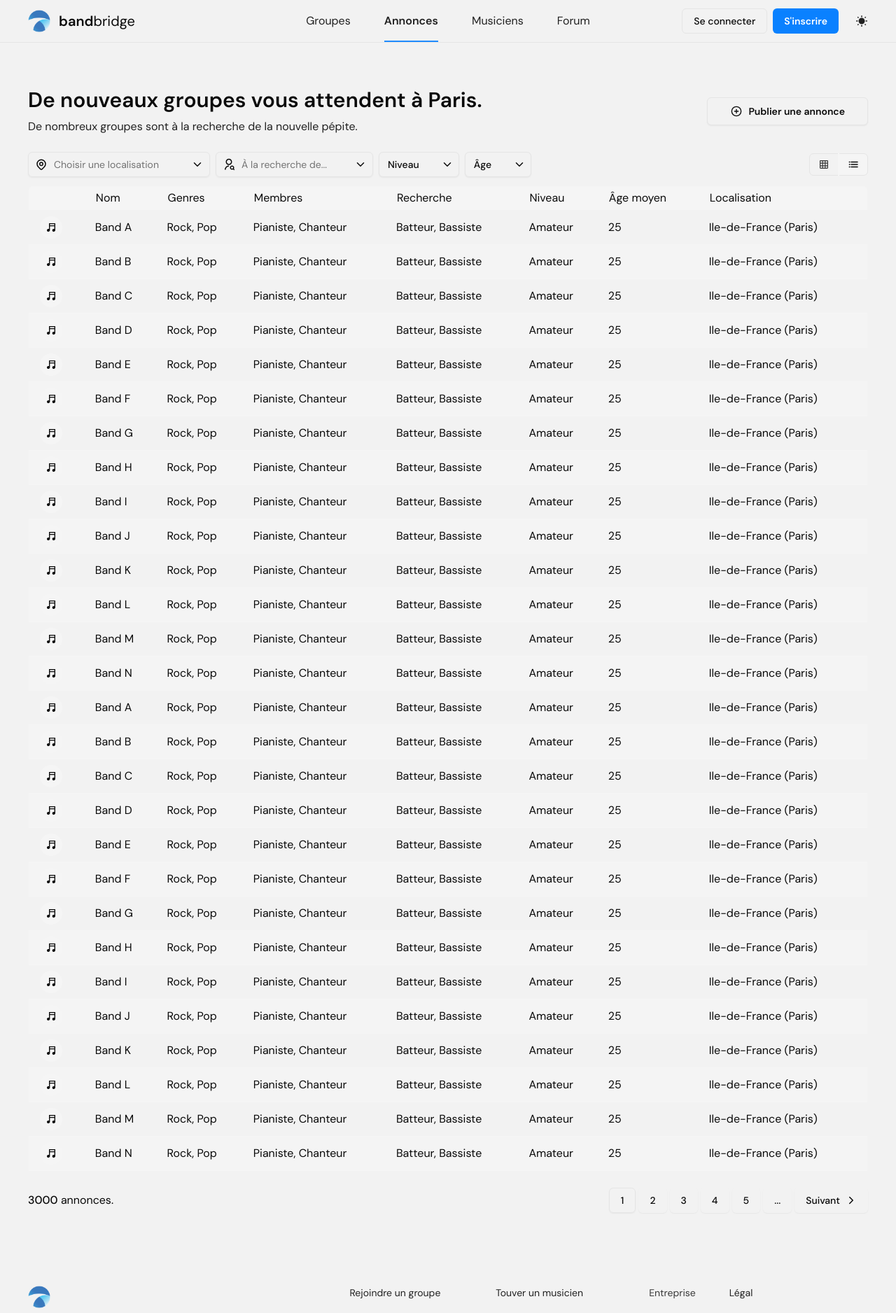
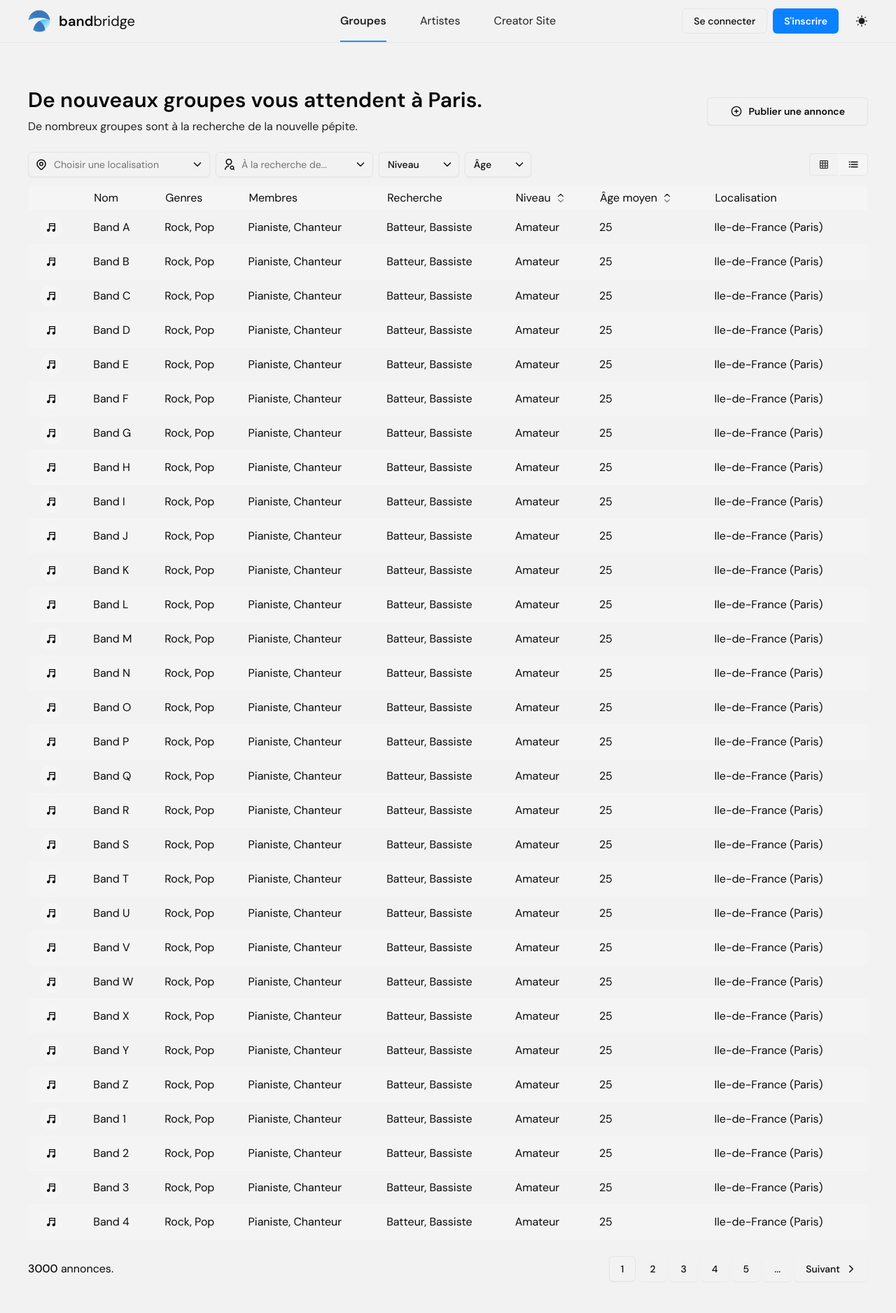
Before and after one commit to maxess3/bandbridge, a Next.js app in the folder client/: page /ads in a window 1280 px wide. Shown: the top 1876 px of the page at 70% size. Built offline with nearby package versions, Linux system fonts and the light colour scheme.

Commit message:
Add nextjs top loader

```diff
--- a/client/app/data.js
+++ b/client/app/data.js
@@ -141,7 +141,7 @@ export const DATA = [
     },
     {
         bandImage: "image",
-        bandName: "Band A",
+        bandName: "Band O",
         genres: ["Rock", "Pop"],
         bandSize: ["Pianiste", "Chanteur"],
         neededMusicians: ["Batteur", "Bassiste"],
@@ -151,7 +151,7 @@ export const DATA = [
     },
     {
         bandImage: "image",
-        bandName: "Band B",
+        bandName: "Band P",
         genres: ["Rock", "Pop"],
         bandSize: ["Pianiste", "Chanteur"],
         neededMusicians: ["Batteur", "Bassiste"],
@@ -161,7 +161,7 @@ export const DATA = [
     },
     {
         bandImage: "image",
-        bandName: "Band C",
+        bandName: "Band Q",
         genres: ["Rock", "Pop"],
         bandSize: ["Pianiste", "Chanteur"],
         neededMusicians: ["Batteur", "Bassiste"],
@@ -171,7 +171,7 @@ export const DATA = [
     },
     {
         bandImage: "image",
-        bandName: "Band D",
+        bandName: "Band R",
         genres: ["Rock", "Pop"],
         bandSize: ["Pianiste", "Chanteur"],
         neededMusicians: ["Batteur", "Bassiste"],
@@ -181,7 +181,7 @@ export const DATA = [
     },
     {
         bandImage: "image",
-        bandName: "Band E",
+        bandName: "Band S",
         genres: ["Rock", "Pop"],
         bandSize: ["Pianiste", "Chanteur"],
         neededMusicians: ["Batteur", "Bassiste"],
@@ -191,7 +191,7 @@ export const DATA = [
     },
     {
         bandImage: "image",
-        bandName: "Band F",
+        bandName: "Band T",
         genres: ["Rock", "Pop"],
         bandSize: ["Pianiste", "Chanteur"],
         neededMusicians: ["Batteur", "Bassiste"],
@@ -201,7 +201,7 @@ export const DATA = [
     },
     {
         bandImage: "image",
-        bandName: "Band G",
+        bandName: "Band U",
         genres: ["Rock", "Pop"],
         bandSize: ["Pianiste", "Chanteur"],
         neededMusicians: ["Batteur", "Bassiste"],
@@ -211,7 +211,7 @@ export const DATA = [
     },
     {
         bandImage: "image",
-        bandName: "Band H",
+        bandName: "Band V",
         genres: ["Rock", "Pop"],
         bandSize: ["Pianiste", "Chanteur"],
         neededMusicians: ["Batteur", "Bassiste"],
@@ -221,7 +221,7 @@ export const DATA = [
     },
     {
         bandImage: "image",
-        bandName: "Band I",
+        bandName: "Band W",
         genres: ["Rock", "Pop"],
         bandSize: ["Pianiste", "Chanteur"],
         neededMusicians: ["Batteur", "Bassiste"],
@@ -231,7 +231,7 @@ export const DATA = [
     },
     {
         bandImage: "image",
-        bandName: "Band J",
+        bandName: "Band X",
         genres: ["Rock", "Pop"],
         bandSize: ["Pianiste", "Chanteur"],
         neededMusicians: ["Batteur", "Bassiste"],
@@ -241,7 +241,7 @@ export const DATA = [
     },
     {
         bandImage: "image",
-        bandName: "Band K",
+        bandName: "Band Y",
         genres: ["Rock", "Pop"],
         bandSize: ["Pianiste", "Chanteur"],
         neededMusicians: ["Batteur", "Bassiste"],
@@ -251,7 +251,7 @@ export const DATA = [
     },
     {
         bandImage: "image",
-        bandName: "Band L",
+        bandName: "Band Z",
         genres: ["Rock", "Pop"],
         bandSize: ["Pianiste", "Chanteur"],
         neededMusicians: ["Batteur", "Bassiste"],
@@ -261,7 +261,7 @@ export const DATA = [
     },
     {
         bandImage: "image",
-        bandName: "Band M",
+        bandName: "Band 1",
         genres: ["Rock", "Pop"],
         bandSize: ["Pianiste", "Chanteur"],
         neededMusicians: ["Batteur", "Bassiste"],
@@ -271,7 +271,27 @@ export const DATA = [
     },
     {
         bandImage: "image",
-        bandName: "Band N",
+        bandName: "Band 2",
+        genres: ["Rock", "Pop"],
+        bandSize: ["Pianiste", "Chanteur"],
+        neededMusicians: ["Batteur", "Bassiste"],
+        bandLevel: "Amateur",
+        avgAge: 25,
+        location: "Ile-de-France (Paris)",
+    },
+    {
+        bandImage: "image",
+        bandName: "Band 3",
+        genres: ["Rock", "Pop"],
+        bandSize: ["Pianiste", "Chanteur"],
+        neededMusicians: ["Batteur", "Bassiste"],
+        bandLevel: "Amateur",
+        avgAge: 25,
+        location: "Ile-de-France (Paris)",
+    },
+    {
+        bandImage: "image",
+        bandName: "Band 4",
         genres: ["Rock", "Pop"],
         bandSize: ["Pianiste", "Chanteur"],
         neededMusicians: ["Batteur", "Bassiste"],
--- a/client/app/layout.tsx
+++ b/client/app/layout.tsx
@@ -1,5 +1,7 @@
 import { Providers } from "./providers";
 import type { Metadata } from "next";
+
+import NextTopLoader from "nextjs-toploader";
 
 import { DM_Sans } from "next/font/google";
 
@@ -11,7 +13,7 @@ import Footer from "@/components/Footer";
 const DM = DM_Sans({
   weight: ["400", "500", "600", "700"],
   subsets: ["latin"],
-  variable: "--font-host-grotesk",
+  variable: "--font-dm-sans",
   display: "swap",
   adjustFontFallback: false,
 });
@@ -32,6 +34,7 @@ export default function RootLayout({
         className={`${DM.className} antialiased min-h-screen flex flex-col`}
       >
         <Providers>
+          <NextTopLoader showSpinner={false} height={3} />
           <Navbar />
           <div className="px-10">
             <main className="container mx-auto flex-grow">{children}</main>
--- a/client/components/BandTable.tsx
+++ b/client/components/BandTable.tsx
@@ -5,6 +5,7 @@ import { DATA } from "../app/data";
 import { useState } from "react";
 
 import { IoMdMusicalNotes } from "react-icons/io";
+import { IoChevronDown, IoChevronUp } from "react-icons/io5";
 
 import {
   createColumnHelper,
@@ -28,9 +29,10 @@ type Ads = {
   location: string;
 };
 
+const createColumns = (tableLayoutMode: BandTableProps["tableLayoutMode"]) => {
   const columnHelper = createColumnHelper<Ads>();
 
-const columns = [
+  return [
     columnHelper.accessor("bandImage", {
       header: () => "",
       cell: () => (
@@ -56,11 +58,33 @@ const columns = [
       cell: (info) => info.getValue().join(", "),
     }),
     columnHelper.accessor("bandLevel", {
-    header: () => "Niveau",
+      header: () =>
+        tableLayoutMode === "grid" ? (
+          "Niveau"
+        ) : (
+          <div className="flex items-center gap-x-2">
+            Niveau
+            <span className="flex flex-col -space-y-1">
+              <IoChevronUp className="text-xs" />
+              <IoChevronDown className="text-xs opacity-60" />
+            </span>
+          </div>
+        ),
       cell: (info) => info.getValue(),
     }),
     columnHelper.accessor("avgAge", {
-    header: () => "Âge moyen",
+      header: () =>
+        tableLayoutMode === "grid" ? (
+          "Âge moyen"
+        ) : (
+          <div className="flex items-center gap-x-2">
+            Âge moyen{" "}
+            <span className="flex flex-col -space-y-1">
+              <IoChevronUp className="text-xs" />
+              <IoChevronDown className="text-xs opacity-60" />
+            </span>
+          </div>
+        ),
       cell: (info) => info.getValue(),
     }),
     columnHelper.accessor("location", {
@@ -68,10 +92,13 @@ const columns = [
       cell: (info) => info.getValue(),
     }),
   ];
+};
 
 export default function BandTable({ tableLayoutMode }: BandTableProps) {
   // eslint-disable-next-line @typescript-eslint/no-unused-vars
   const [data, setData] = useState(DATA);
+
+  const columns = createColumns(tableLayoutMode);
 
   const table = useReactTable({
     data,
@@ -132,9 +159,13 @@ export default function BandTable({ tableLayoutMode }: BandTableProps) {
           >
             {row.getVisibleCells().map((cell) => (
               <div key={cell.id}>
-                {/* <div className="text-sm text-gray-500">
-                  {flexRender(cell.column.columnDef.header, cell.getContext())}
-                </div> */}
+                <div className="text-sm opacity-60">
+                  {/* eslint-disable @typescript-eslint/no-explicit-any */}
+                  {flexRender(
+                    cell.column.columnDef.header,
+                    cell.getContext() as any
+                  )}
+                </div>
                 {flexRender(cell.column.columnDef.cell, cell.getContext())}
               </div>
             ))}
--- a/client/components/navbar.tsx
+++ b/client/components/navbar.tsx
@@ -29,9 +29,9 @@ function Navbar() {
           <div>
             <ul className="flex justify-center items-center gap-x-12 font-normal">
               <Link
-                href={"/band"}
+                href={"/ads"}
                 className={`inline-flex items-center opacity-90 ${
-                  currentPath === "/band"
+                  currentPath === "/ads"
                     ? "font-semibold opacity-100 relative before:absolute before:w-full before:h-0.5 before:top-10 before:bg-primary"
                     : "font-normal"
                 }`}
@@ -39,24 +39,14 @@ function Navbar() {
                 Groupes
               </Link>
               <Link
-                href={"/ads"}
+                href={"/artist"}
                 className={`inline-flex items-center opacity-90 ${
-                  currentPath === "/ads"
+                  currentPath === "/artist"
                     ? "font-semibold opacity-100 relative before:absolute before:w-full before:h-0.5 before:top-10 before:bg-primary"
                     : "font-normal"
                 }`}
               >
-                Annonces
-              </Link>
-              <Link
-                href={"/musician"}
-                className={`inline-flex items-center opacity-90 ${
-                  currentPath === "/musician"
-                    ? "font-semibold opacity-100 relative before:absolute before:w-full before:h-0.5 before:top-10 before:bg-primary"
-                    : "font-normal"
-                }`}
-              >
-                Musiciens
+                Artistes
               </Link>
               <Link
                 href={"/forum"}
@@ -66,7 +56,7 @@ function Navbar() {
                     : "font-normal"
                 }`}
               >
-                Forum
+                Creator Site
               </Link>
             </ul>
           </div>
--- a/client/package.json
+++ b/client/package.json
@@ -17,6 +17,7 @@
     "lucide-react": "^0.462.0",
     "next": "15.0.3",
     "next-themes": "^0.4.4",
+    "nextjs-toploader": "^3.7.15",
     "react": "19.0.0-rc-66855b96-20241106",
     "react-dom": "19.0.0-rc-66855b96-20241106",
     "react-icons": "^5.3.0",
--- a/client/tailwind.config.ts
+++ b/client/tailwind.config.ts
@@ -11,9 +11,7 @@ export default {
   theme: {
     extend: {
       fontFamily: {
-        "host-grotesk": "var(--font-host-grotesk)",
-        "geist-mono": "var(--font-geist-mono)",
-        "geist-sans": "var(--font-geist-sans)",
+        "dm-sans": "var(--font-dm-sans)",
       },
       colors: {
         background: "hsl(var(--background))",
```
Also changed, not shown: 1 other file (tests, documents, lock files or other folders). Lines whose indentation alone changed are shown as unchanged.
